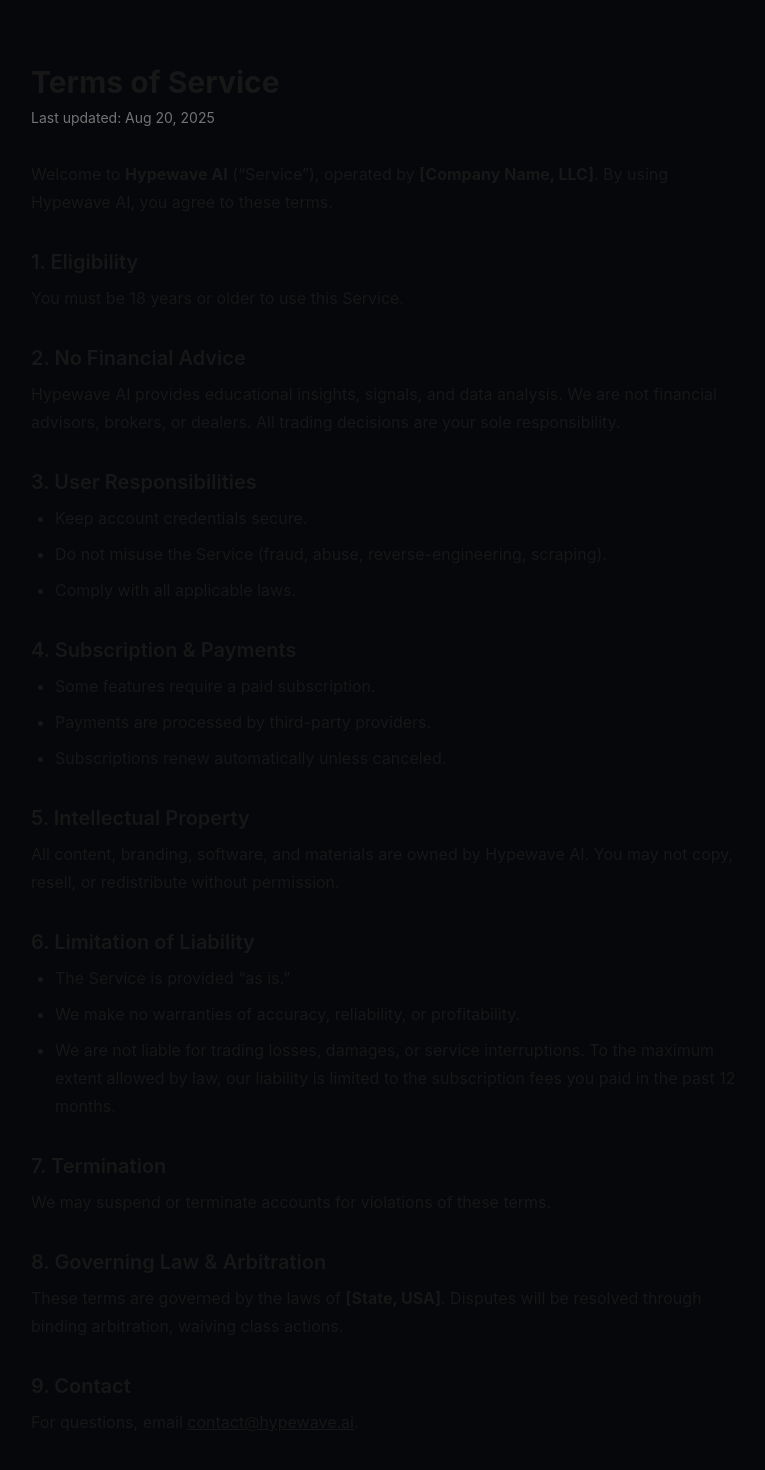
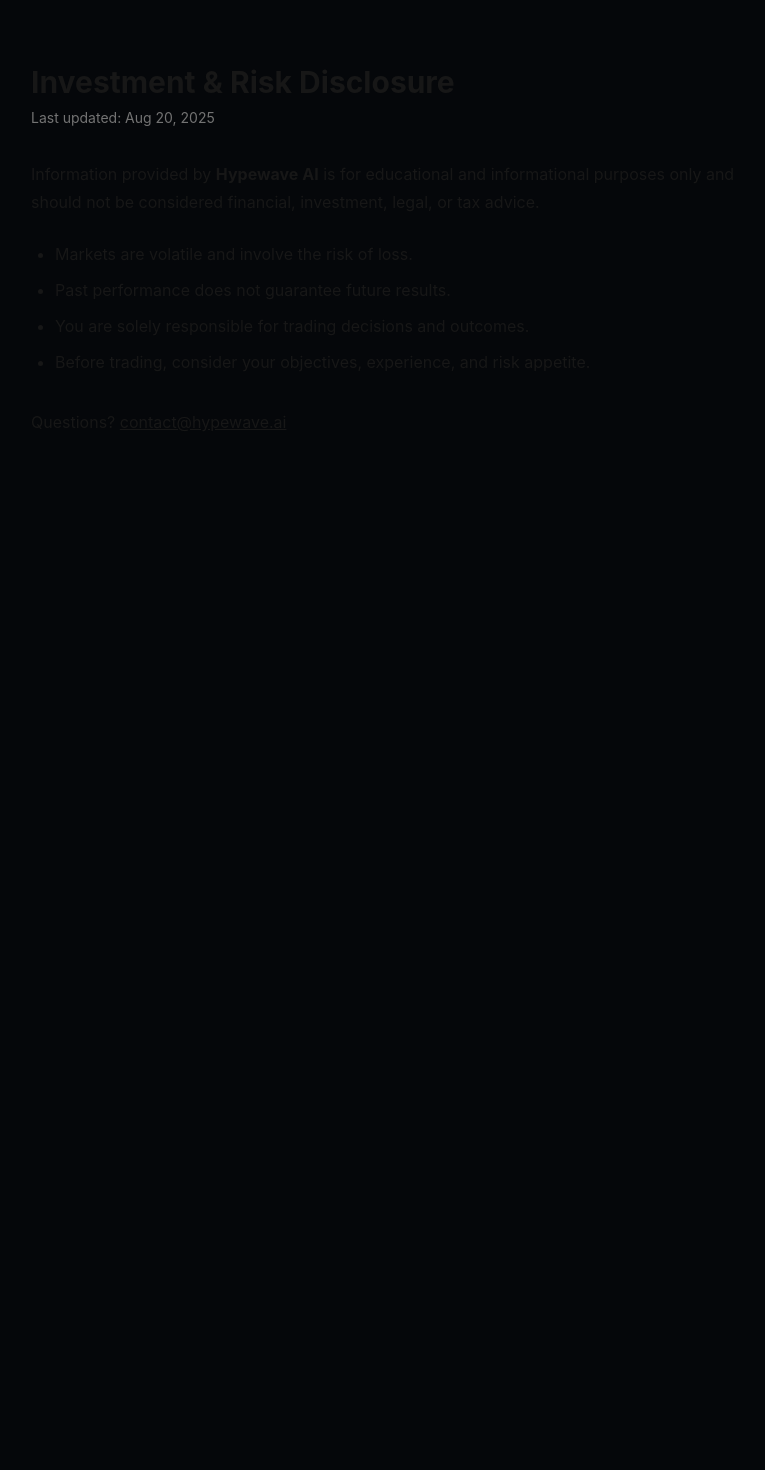
Before and after one commit to matthewgoembel/Hypewave-Landing-Page, a Next.js app: page /risk in a window 1280 px wide. Shown: the top 1470 px of the page, without its empty margins (249-1014 px from the left). After the commit the page ends 800 px from the top, so only its background shows below. Built offline with nearby package versions, Linux system fonts and the light colour scheme.

Commit message:
Update page.tsx

```diff
--- a/src/app/(legal)/risk/page.tsx
+++ b/src/app/(legal)/risk/page.tsx
@@ -1,72 +1,28 @@
-// src/app/(legal)/terms/page.tsx
 export const metadata = {
-  title: 'Terms of Service – Hypewave AI',
-  description: 'The terms that govern use of Hypewave AI.',
+  title: 'Investment & Risk Disclosure – Hypewave AI',
+  description: 'Important risk disclosures for using Hypewave AI.',
 };
 
-export default function TermsPage() {
+export default function RiskPage() {
   return (
     <main className="mx-auto max-w-3xl px-6 py-16 leading-7 text-neutral-900 dark:text-neutral-100">
-      <h1 className="text-3xl font-bold mb-2">Terms of Service</h1>
+      <h1 className="text-3xl font-bold mb-2">Investment & Risk Disclosure</h1>
       <p className="text-sm text-neutral-500 mb-8">Last updated: Aug 20, 2025</p>
 
       <p className="mb-6">
-        Welcome to <strong>Hypewave AI</strong> (“Service”), operated by
-        {' '}<strong>[Company Name, LLC]</strong>. By using Hypewave AI, you agree to these terms.
+        Information provided by <strong>Hypewave AI</strong> is for educational and informational
+        purposes only and should not be considered financial, investment, legal, or tax advice.
       </p>
 
-      <h2 className="text-xl font-semibold mt-8 mb-2">1. Eligibility</h2>
-      <p>You must be 18 years or older to use this Service.</p>
-
-      <h2 className="text-xl font-semibold mt-8 mb-2">2. No Financial Advice</h2>
-      <p>
-        Hypewave AI provides educational insights, signals, and data analysis. We are not financial
-        advisors, brokers, or dealers. All trading decisions are your sole responsibility.
-      </p>
-
-      <h2 className="text-xl font-semibold mt-8 mb-2">3. User Responsibilities</h2>
       <ul className="list-disc pl-6 space-y-2">
-        <li>Keep account credentials secure.</li>
-        <li>Do not misuse the Service (fraud, abuse, reverse-engineering, scraping).</li>
-        <li>Comply with all applicable laws.</li>
+        <li>Markets are volatile and involve the risk of loss.</li>
+        <li>Past performance does not guarantee future results.</li>
+        <li>You are solely responsible for trading decisions and outcomes.</li>
+        <li>Before trading, consider your objectives, experience, and risk appetite.</li>
       </ul>
 
-      <h2 className="text-xl font-semibold mt-8 mb-2">4. Subscription &amp; Payments</h2>
-      <ul className="list-disc pl-6 space-y-2">
-        <li>Some features require a paid subscription.</li>
-        <li>Payments are processed by third-party providers.</li>
-        <li>Subscriptions renew automatically unless canceled.</li>
-      </ul>
-
-      <h2 className="text-xl font-semibold mt-8 mb-2">5. Intellectual Property</h2>
-      <p>
-        All content, branding, software, and materials are owned by Hypewave AI. You may not copy,
-        resell, or redistribute without permission.
-      </p>
-
-      <h2 className="text-xl font-semibold mt-8 mb-2">6. Limitation of Liability</h2>
-      <ul className="list-disc pl-6 space-y-2">
-        <li>The Service is provided “as is.”</li>
-        <li>We make no warranties of accuracy, reliability, or profitability.</li>
-        <li>
-          We are not liable for trading losses, damages, or service interruptions. To the maximum
-          extent allowed by law, our liability is limited to the subscription fees you paid in the
-          past 12 months.
-        </li>
-      </ul>
-
-      <h2 className="text-xl font-semibold mt-8 mb-2">7. Termination</h2>
-      <p>We may suspend or terminate accounts for violations of these terms.</p>
-
-      <h2 className="text-xl font-semibold mt-8 mb-2">8. Governing Law &amp; Arbitration</h2>
-      <p>
-        These terms are governed by the laws of <strong>[State, USA]</strong>. Disputes will be
-        resolved through binding arbitration, waiving class actions.
-      </p>
-
-      <h2 className="text-xl font-semibold mt-8 mb-2">9. Contact</h2>
-      <p>
-        For questions, email <a className="underline" href="mailto:contact@hypewave.ai">contact@hypewave.ai</a>.
+      <p className="mt-8">
+        Questions? <a className="underline" href="mailto:contact@hypewave.ai">contact@hypewave.ai</a>
       </p>
     </main>
   );
```
